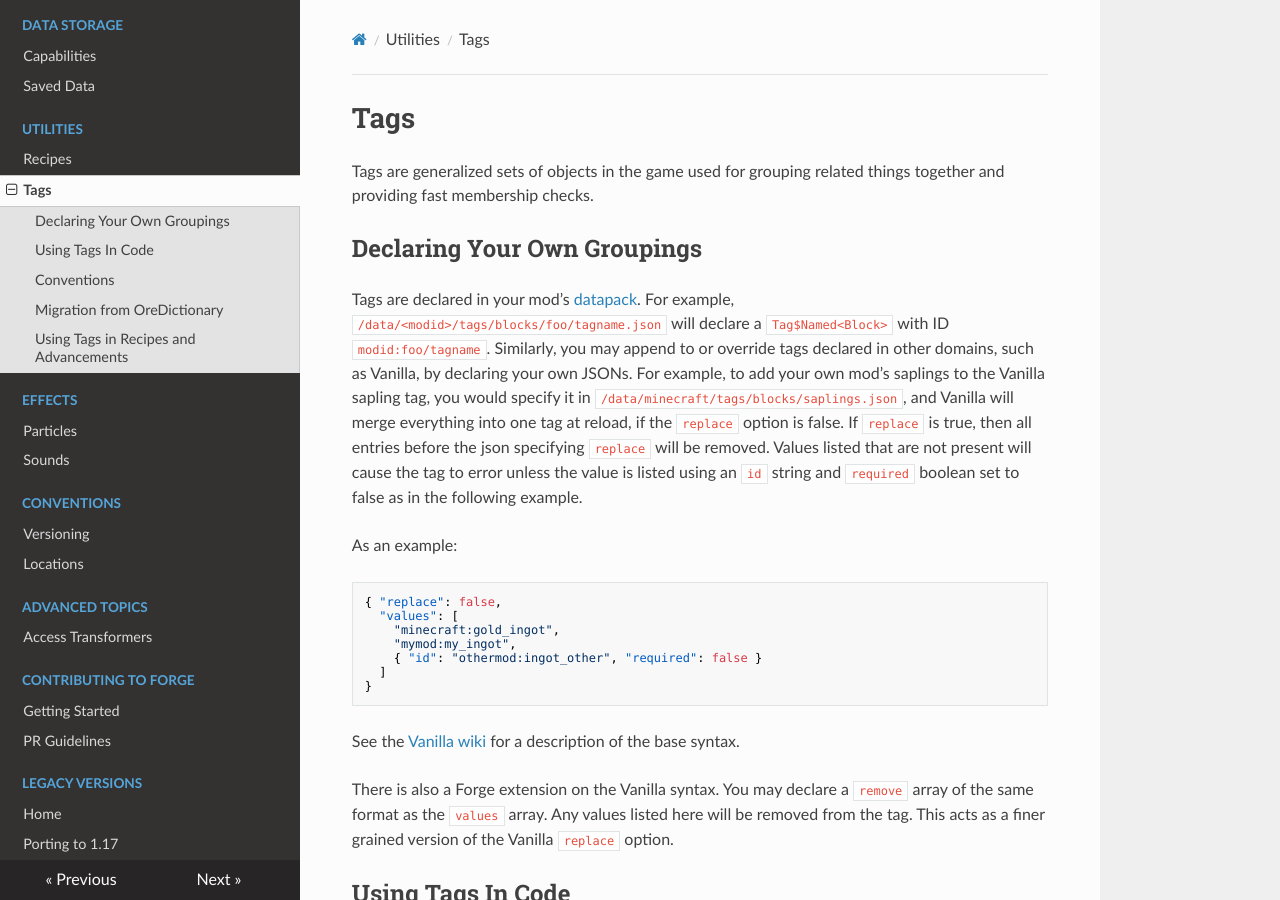
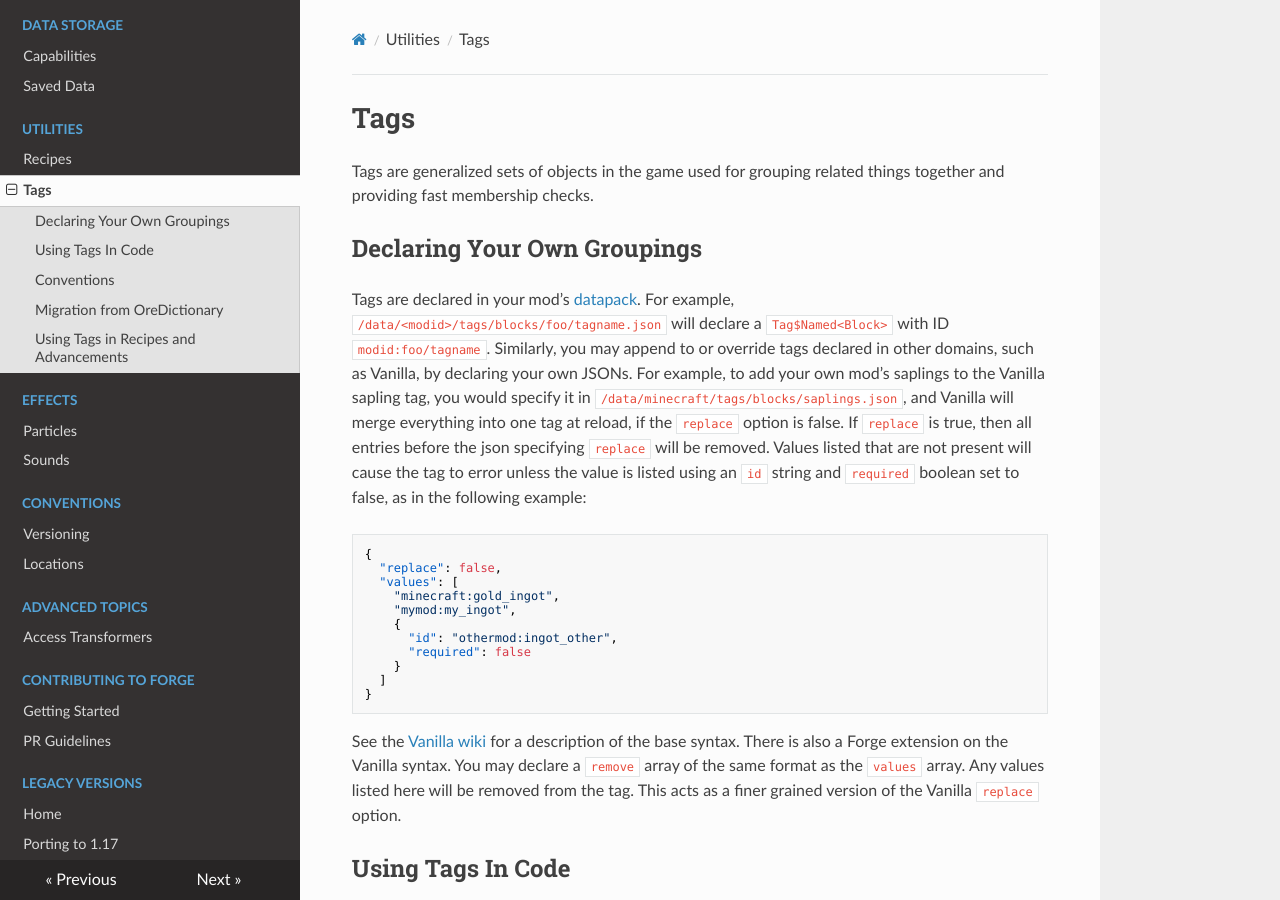
Before and after one commit to MinecraftForge/Documentation, an MkDocs documentation site: the page built from docs/utilities/tags.md, in a window 1280 px wide and 900 px high. Built offline with MkDocs 1.6.1, drawn with Linux system fonts in a browser that asks for light colours; nearby versions of some CDN libraries.

Commit message:
Update tags.md
Make minor formatting change.  Make JSON pretty.

````diff
--- a/docs/utilities/tags.md
+++ b/docs/utilities/tags.md
@@ -9,22 +9,24 @@ Tags are declared in your mod's [datapack][datapack]. For example, `/data/<modid
 Similarly, you may append to or override tags declared in other domains, such as Vanilla, by declaring your own JSONs.
 For example, to add your own mod's saplings to the Vanilla sapling tag, you would specify it in `/data/minecraft/tags/blocks/saplings.json`, and Vanilla will merge everything into one tag at reload, if the `replace` option is false.
 If `replace` is true, then all entries before the json specifying `replace` will be removed.
-Values listed that are not present will cause the tag to error unless the value is listed using an `id` string and `required` boolean set to false as in the following example.
+Values listed that are not present will cause the tag to error unless the value is listed using an `id` string and `required` boolean set to false, as in the following example:
 
-As an example:
 ```json
-{ "replace": false,
+{
+  "replace": false,
   "values": [
     "minecraft:gold_ingot",
     "mymod:my_ingot",
-    { "id": "othermod:ingot_other", "required": false }
+    {
+      "id": "othermod:ingot_other",
+      "required": false
+    }
   ]
 }
 ```
 
 See the [Vanilla wiki][tags] for a description of the base syntax.
-
-There is also a Forge extension on the Vanilla syntax.  You may declare a `remove` array of the same format as the `values` array. Any values listed here will be removed from the tag. This acts as a finer grained version of the Vanilla `replace` option.
+There is also a Forge extension on the Vanilla syntax. You may declare a `remove` array of the same format as the `values` array. Any values listed here will be removed from the tag. This acts as a finer grained version of the Vanilla `replace` option.
 
 
 Using Tags In Code
````
